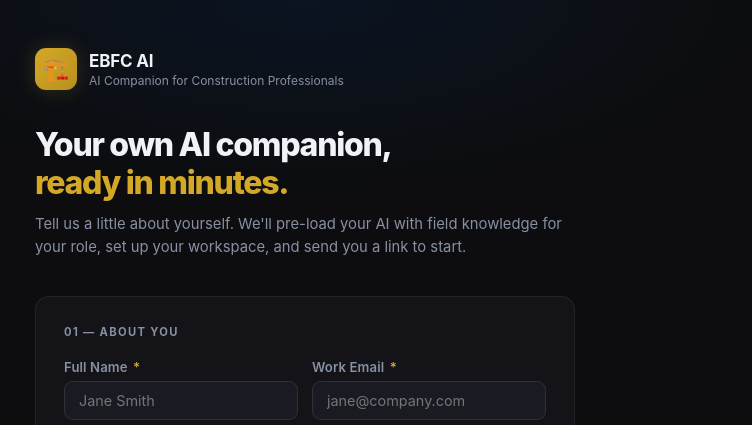
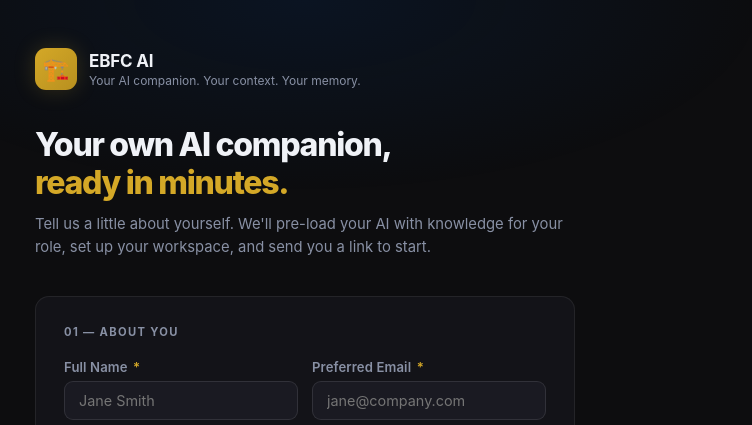
Before and after one commit to felipe-ebfc/ebfc-brain-ingest, a website: page intake.html in a window 1280 px wide. Shown: the top 425 px of the page, without its empty margins (335-1087 px from the left). Drawn offline with Linux system fonts and the light colour scheme.

Commit message:
brand: new tagline + preferred email + broader copy
- Hero: 'Your AI companion. Your context. Your memory.'
- Work Email → Preferred Email
- Removed 'field' from knowledge pre-load (not construction-only)

VOC: Felipe walkthrough session #1, March 6 2026

```diff
--- a/intake.html
+++ b/intake.html
@@ -241,13 +241,13 @@
     <div class="logo-hex">🏗️</div>
     <div class="logo-text">
       <h1>EBFC AI</h1>
-      <p>AI Companion for Construction Professionals</p>
+      <p>Your AI companion. Your context. Your memory.</p>
     </div>
   </div>
 
   <!-- Hero -->
   <h2 class="hero-title">Your own AI companion,<br><span>ready in minutes.</span></h2>
-  <p class="hero-sub">Tell us a little about yourself. We'll pre-load your AI with field knowledge for your role, set up your workspace, and send you a link to start.</p>
+  <p class="hero-sub">Tell us a little about yourself. We'll pre-load your AI with knowledge for your role, set up your workspace, and send you a link to start.</p>
 
   <!-- Error/success banners -->
   <div class="banner" id="banner"></div>
@@ -265,7 +265,7 @@
           <input type="text" id="name" name="name" placeholder="Jane Smith" required autocomplete="name"/>
         </div>
         <div class="field">
-          <label for="email">Work Email <span class="req">*</span></label>
+          <label for="email">Preferred Email <span class="req">*</span></label>
           <input type="email" id="email" name="email" placeholder="jane@company.com" required autocomplete="email"/>
         </div>
       </div>
```
